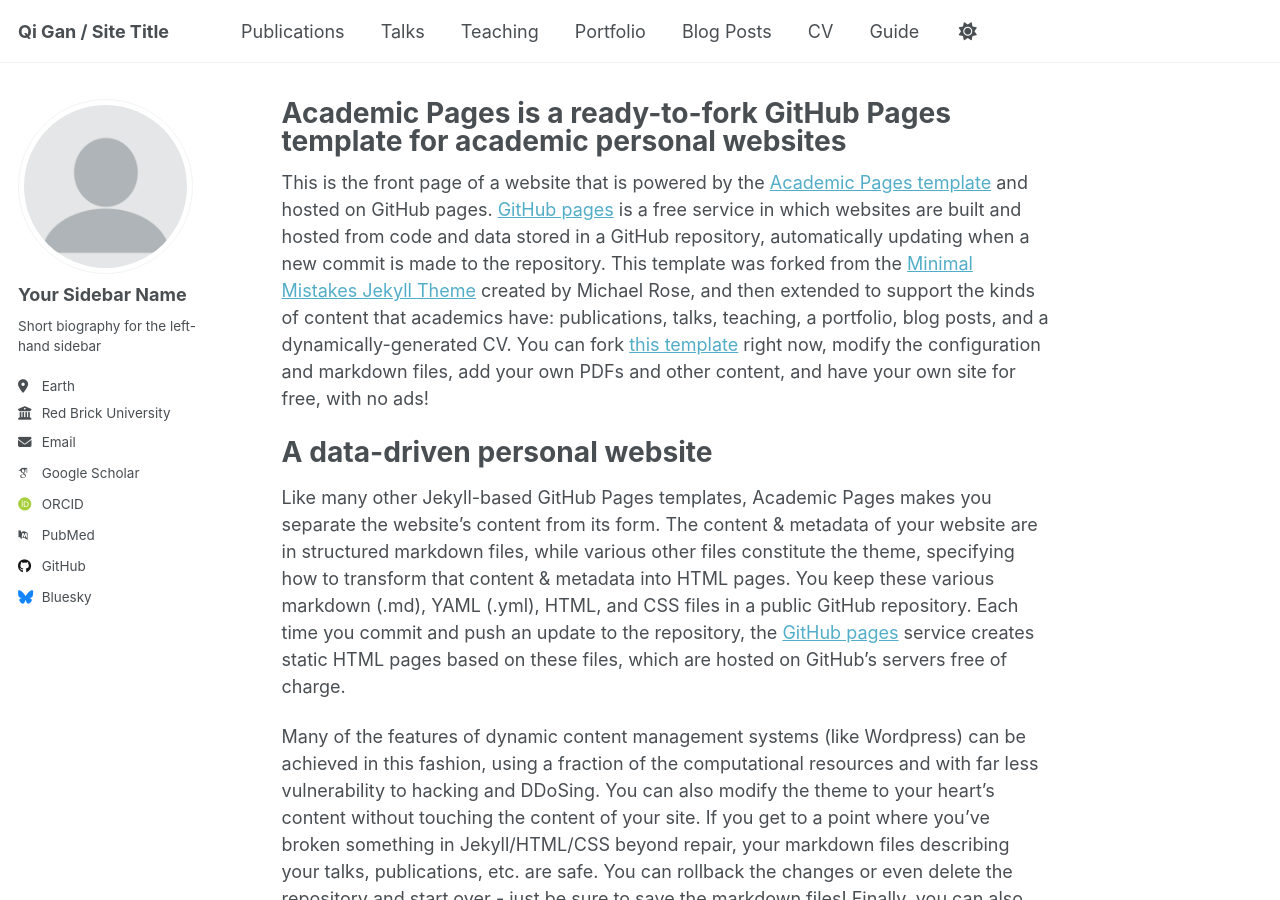
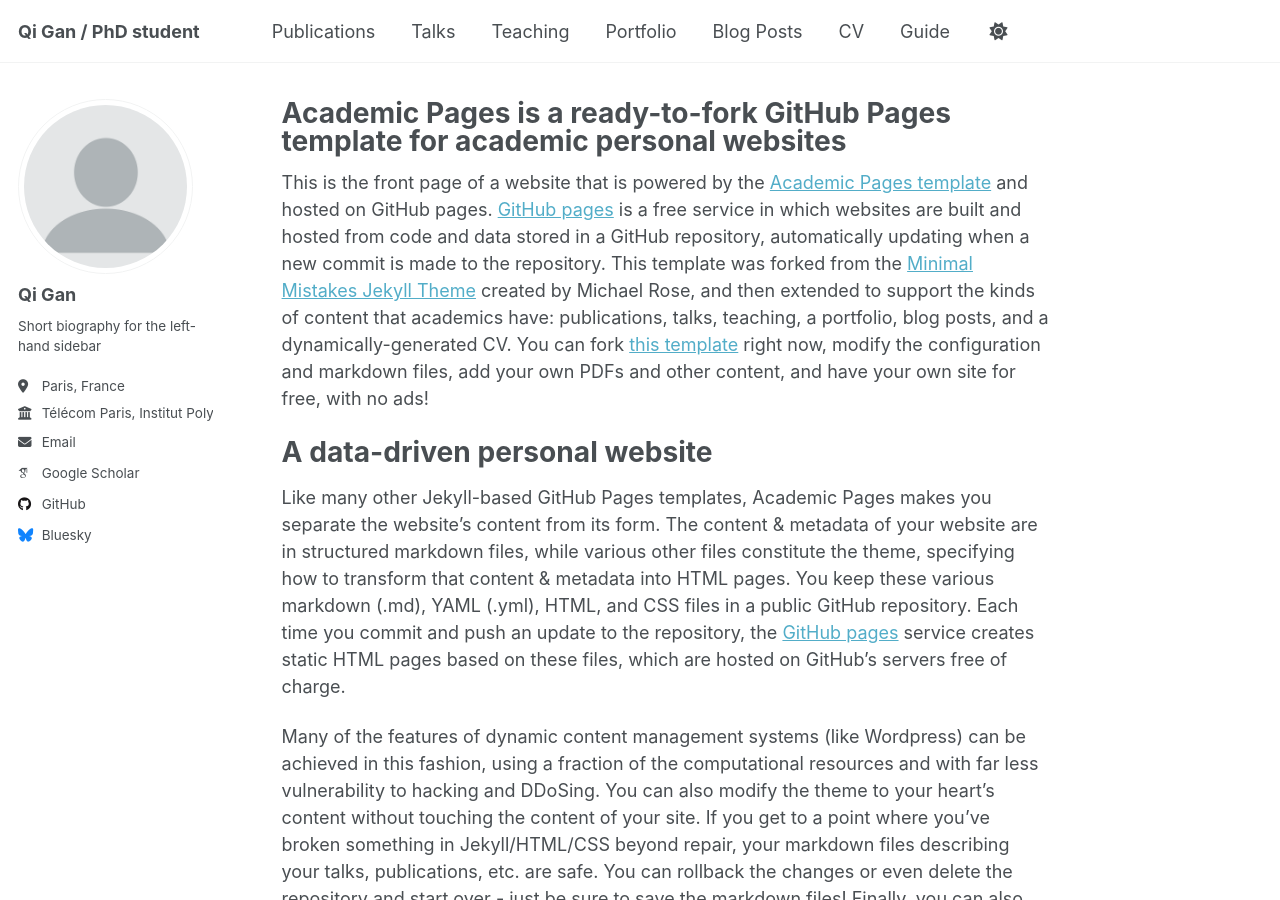
Before and after one commit to QGAN2019/qigan.github.io, a Jekyll site: the page built from _pages/about.md, in a window 1280 px wide and 900 px high. Built offline with Jekyll 4.4.1, drawn with Linux system fonts in a browser that asks for light colours; some web fonts are replaced.

Commit message:
Update _config.yml

```diff
--- a/_config.yml
+++ b/_config.yml
@@ -9,7 +9,7 @@
 # Basic Site Settings
 locale                   : "en-US"
 site_theme               : "default"
-title                    : "Qi Gan / Site Title"
+title                    : "Qi Gan / PhD student"
 title_separator          : "-"
 name                     : &name "Qi Gan"
 description              : &description "personal description"
@@ -23,23 +23,23 @@ repository               : "academicpages/academicpages.github.io"
 author:
   # Biographic information
   avatar           : "profile.png"
-  name             : "Your Sidebar Name"
+  name             : "Qi Gan"
   pronouns         : # example: "she/her"
   bio              : "Short biography for the left-hand sidebar"
-  location         : "Earth"
-  employer         : "Red Brick University"
+  location         : "Paris, France"
+  employer         : "Télécom Paris, Institut Polytechnique de Paris"
   uri              : # URL
-  email            : "none@example.org"
+  email            : "qi.gan@telecom-paris.fr"
 
   # Academic websites
-  arxiv            : # URL - Update with the correct link to your profile
-  googlescholar    : "https://scholar.google.com/citations?user=PS_CX0AAAAAJ"
-  impactstory      : # URL
-  orcid            : "http://orcid.org/yourorcidurl"
-  semantic         : # URL
-  pubmed           : "https://www.ncbi.nlm.nih.gov/pubmed/?term=john+snow"
-  researchgate     : # URL
-  scopus           : # URL
+  # arxiv            : # URL - Update with the correct link to your profile
+  googlescholar    : "https://scholar.google.com/citations?user=sEpRPX4AAAAJ&hl=fr&oi=sra"
+  # impactstory      : # URL
+  # orcid            : "http://orcid.org/yourorcidurl"
+  # semantic         : # URL
+  # pubmed           : "https://www.ncbi.nlm.nih.gov/pubmed/?term=john+snow"
+  # researchgate     : # URL
+  # scopus           : # URL
 
   # Repositories and software development
   bitbucket        : # Username - Update with your username on the site
```
